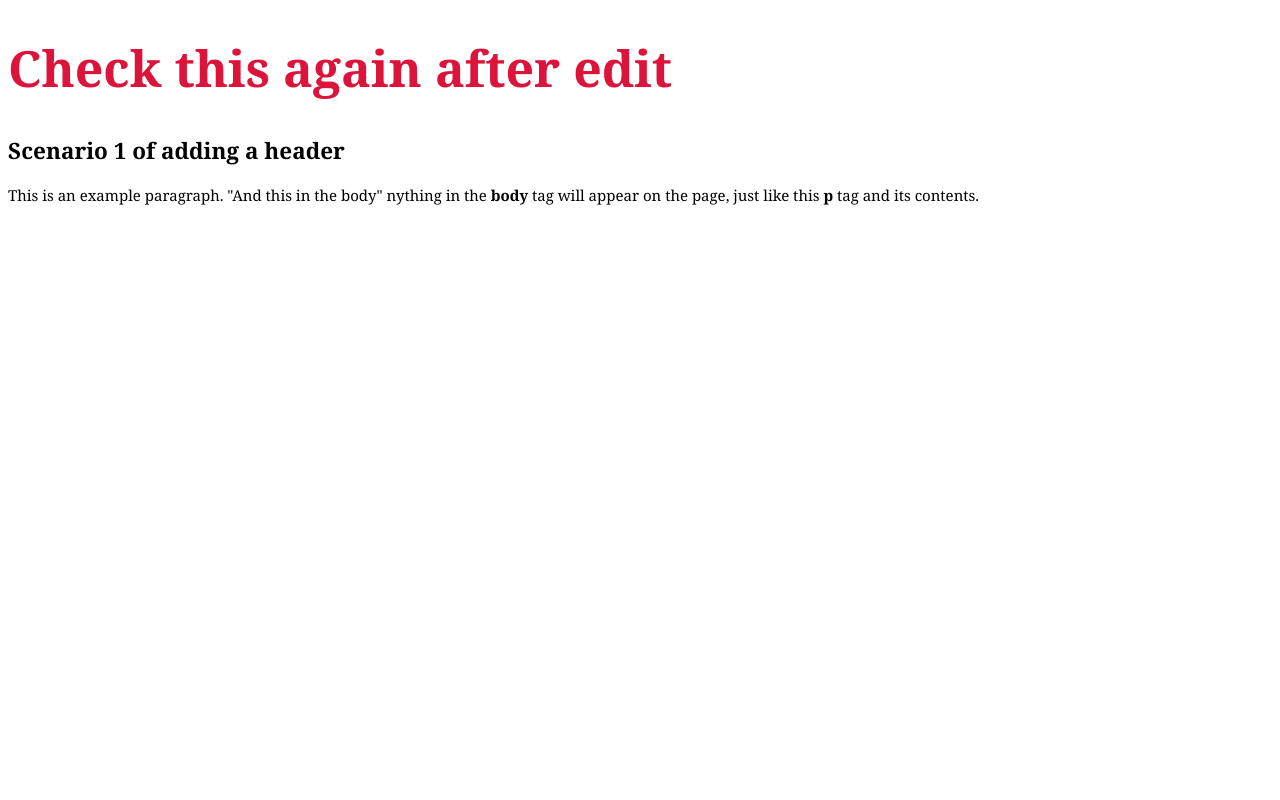
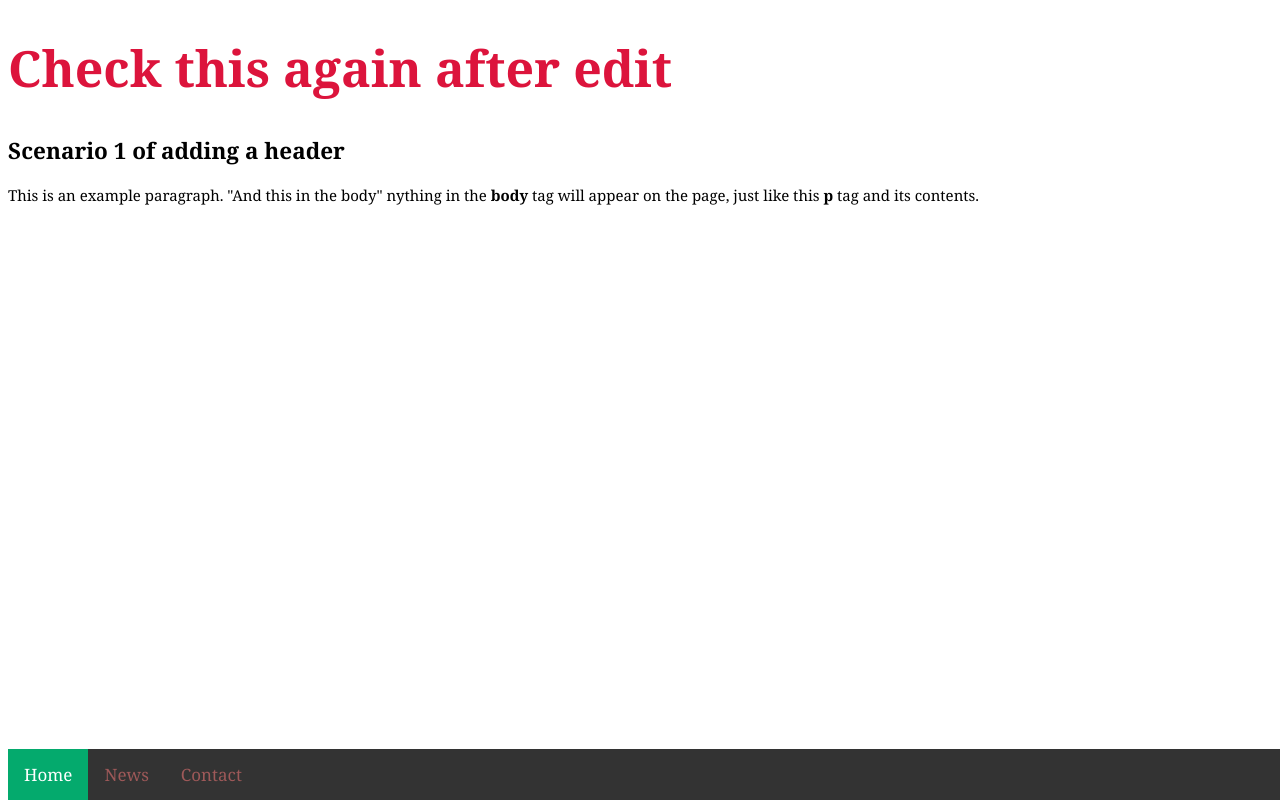
Before and after one commit to omarkhaled-19/team-collaboration-practice, a plain HTML site: page index.html in a window 1280 px wide. Drawn offline with Linux system fonts and the light colour scheme.

Commit message:
footer links edit

```diff
--- a/index.html
+++ b/index.html
@@ -9,4 +9,11 @@
     <h2>Scenario 1 of adding a header</h2>
     <p>This is an example paragraph. "And this in the body" nything in the <strong>body</strong> tag will appear on the page, just like this <strong>p</strong> tag and its contents.</p>
   </body>
+  <footer>
+    <div class="navbar">
+      <a href="#home" class="active">Home</a>
+      <a href="#news">News</a>
+      <a href="#contact">Contact</a>
+    </div>
+  </footer>
 </html>
--- a/styles.css
+++ b/styles.css
@@ -9,3 +9,34 @@ h1 {
     font-size:50px;
     color: crimson;
 }
+
+.navbar {
+    background-color: #333;
+    overflow: hidden;
+    position: fixed;
+    bottom: 0;
+    width: 100%;
+  }
+
+  /* Style the links inside the navigation bar */
+  .navbar a {
+    float: left;
+    display: block;
+    color: #9e5959;
+    text-align: center;
+    padding: 14px 16px;
+    text-decoration: none;
+    font-size: 17px;
+  }
+
+  /* Change the color of links on hover */
+  .navbar a:hover {
+    background-color: #ddd;
+    color: black;
+  }
+
+  /* Add a color to the active/current link */
+  .navbar a.active {
+    background-color: #04AA6D;
+    color: white;
+  }
```
